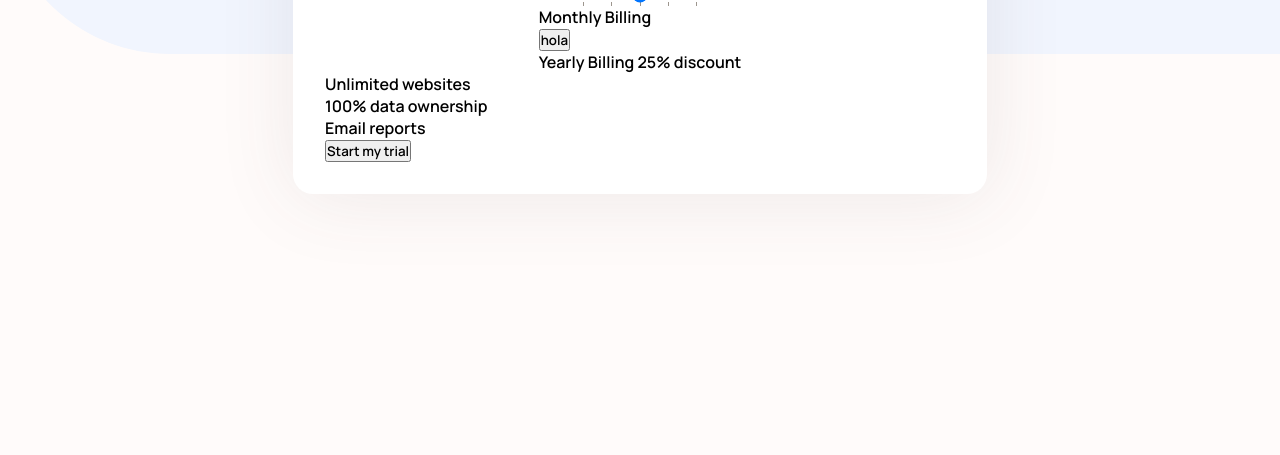
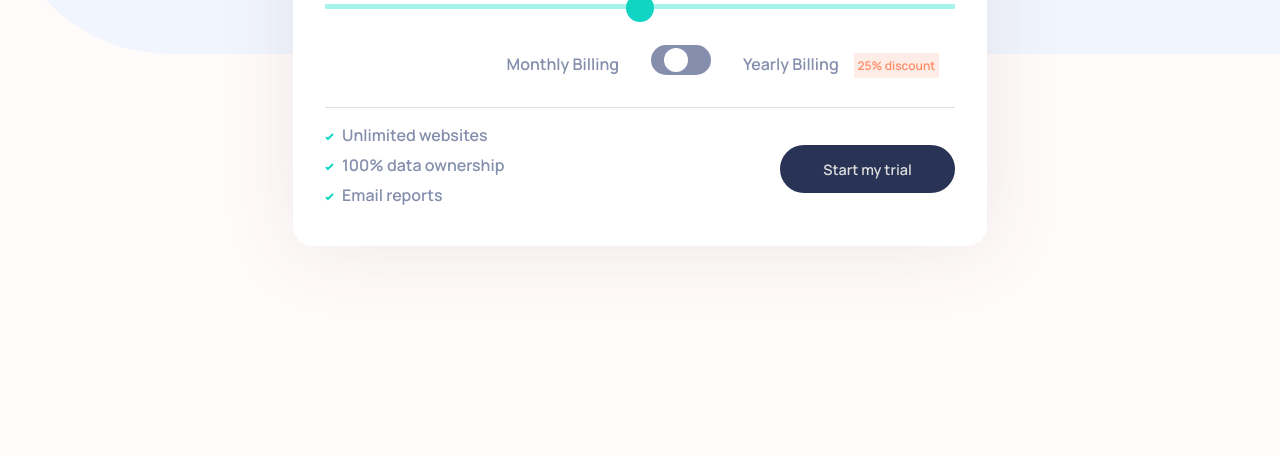
Before and after one commit to Mikolaj-2003/frontend-challeng, a plain HTML site: page index.html in a window 1280 px wide. Shown: the part 345-800 px from the top of the page. Drawn offline with Linux system fonts and the light colour scheme.

Commit message:
hola esta es la actualizacion del uno de marzo

```diff
--- a/index.html
+++ b/index.html
@@ -38,16 +38,18 @@
               <option value="4" label="$24 per month">
               <option value="5" label="$36 per month">
             </datalist>
-            <div class="btn">
-              <p>Monthly Billing</p> <button class="btn-discount">hola</button> <p>Yearly Billing <span class="discount">25% discount</span></p>
-            </div>
           </form>
+          <div class="btn">
+            <div class="texto1">Monthly Billing</div>
+            <div class="btn-container"><button class="btn-discount"><div class="btn-circle"></div></button> </div>
+            <div class="texto2">Yearly Billing <span>25% discount</span></div>
+          </div>
         </div>
         <div class="info">
           <ul class="info-list">
-            <li>Unlimited websites</li>
-            <li>100% data ownership</li>
-            <li>Email reports</li>
+            <li> <i><img src="./images/icon-check.svg"alt=""></i> Unlimited websites</li>
+            <li> <i><img src="./images/icon-check.svg"alt=""></i> 100% data ownership</li>
+            <li> <i><img src="./images/icon-check.svg"alt=""></i> Email reports</li>
           </ul>
           <button class="start">Start my trial</button>
         </div>
--- a/style.css
+++ b/style.css
@@ -94,3 +94,173 @@
     align-items: center;
     justify-content: space-between;
 }
+
+/* input range */
+input[type=range] {
+    height: 25px;
+    -webkit-appearance: none;
+    margin: 10px 0;
+    width: 100%;
+}
+input[type=range]:focus {
+    outline: none;
+}
+input[type=range]::-webkit-slider-runnable-track {
+    width: 100%;
+    height: 5px;
+    cursor: pointer;
+    box-shadow: 0px 0px 0px #000000;
+    background: hsl(174, 77%, 80%);
+    border-radius: 1px;
+    border: 0px solid #000000;
+}
+input[type=range]::-webkit-slider-thumb {
+    box-shadow: 0px 0px 0px #000000;
+
+    height: 28px;
+    width: 28px;
+    border-radius: 100%;
+    background: hsl(174, 86%, 45%);
+    cursor: pointer;
+    -webkit-appearance: none;
+    margin-top: -10px;
+}
+input[type=range]:focus::-webkit-slider-runnable-track {
+    background: hsl(174, 77%, 80%);
+}
+input[type=range]::-moz-range-track {
+    width: 100%;
+    height: 5px;
+    cursor: pointer;
+    box-shadow: 0px 0px 0px #000000;
+    background: #2497E3;
+    border-radius: 1px;
+    border: 0px solid #000000;
+}
+input[type=range]::-moz-range-thumb {
+    box-shadow: 0px 0px 0px #000000;
+
+    height: 28px;
+    width: 28px;
+    border-radius: 100%;
+    background: hsl(174, 86%, 45%);
+    cursor: pointer;
+    -webkit-appearance: none;
+    margin-top: -10px;
+}
+input[type=range]::-ms-track {
+    width: 100%;
+    height: 5px;
+    cursor: pointer;
+    background: transparent;
+    border-color: transparent;
+    color: transparent;
+}
+input[type=range]::-ms-fill-lower {
+    background: hsl(174, 77%, 80%);
+
+    border-radius: 2px;
+}
+input[type=range]::-ms-fill-upper {
+    background: hsl(174, 77%, 80%);
+
+    border-radius: 2px;
+
+}
+input[type=range]::-ms-thumb {
+    box-shadow: 0px 0px 0px #000000;
+
+    height: 28px;
+    width: 28px;
+    border-radius: 100%;
+    background: hsl(174, 86%, 45%);
+    cursor: pointer;
+    -webkit-appearance: none;
+    margin-top: -10px;
+}
+input[type=range]:focus::-ms-fill-lower {
+    background: hsl(174, 77%, 80%);
+}
+input[type=range]:focus::-ms-fill-upper {
+    background: hsl(174, 77%, 80%);
+}
+
+
+/* btn */
+
+.btn{
+    display: flex;
+    flex-direction: row;
+    align-items: flex-end;
+    justify-content: flex-end;
+    border-bottom: 1px solid #dfdede;
+    padding-bottom: 1em;
+}
+.btn div{
+    margin: 1em;
+}
+.btn-discount{
+    width: 60px;
+    height: 30px;
+    display: flex;
+    align-items: center;
+    background: hsl(225, 20%, 60%) ;
+    border: transparent;
+    border-radius: 20px;
+    padding: 0;
+    cursor: pointer;
+}
+.btn-circle{
+    background: white;
+    width: 40%;
+    height: 80%;
+    border-radius: 50%;
+    margin-right: 1em;
+}
+
+.texto1,.texto2{
+    font-size: 1rem;
+    color: hsl(225, 20%, 60%);
+}
+.texto2 span{
+    background-color:  hsl(14, 92%, 95%);
+    font-size: 0.75rem;
+    margin-left: 1em;
+    color:  hsl(15, 100%, 70%);
+    padding: 0.3em;
+}
+
+/* infooooooooooooooooooooooooooooooooooo */
+
+
+.info{
+    padding-top:1em ;
+    display: flex;
+    flex-direction: row;
+    flex-wrap: wrap;
+    justify-content: space-between;
+    align-items: center;
+}
+.info-list{
+    font-size: 1rem;
+    color:hsl(225, 20%, 60%) ;
+}
+.info-list li{
+    margin: 0 0 0.5em 0;
+}
+.info-list li i{
+    margin-right: 0.3em;
+}
+
+.start{
+    font-size: 0.90rem;
+    color: #ddd;
+    background-color:  hsl(227, 35%, 25%);
+    padding: 1em 3em;
+    border-radius: 2em;
+    border:none;
+    cursor: pointer;
+}
+.start:hover{
+    font-size: 0.91rem;
+}
```
Also changed, not shown: 2 other files.
